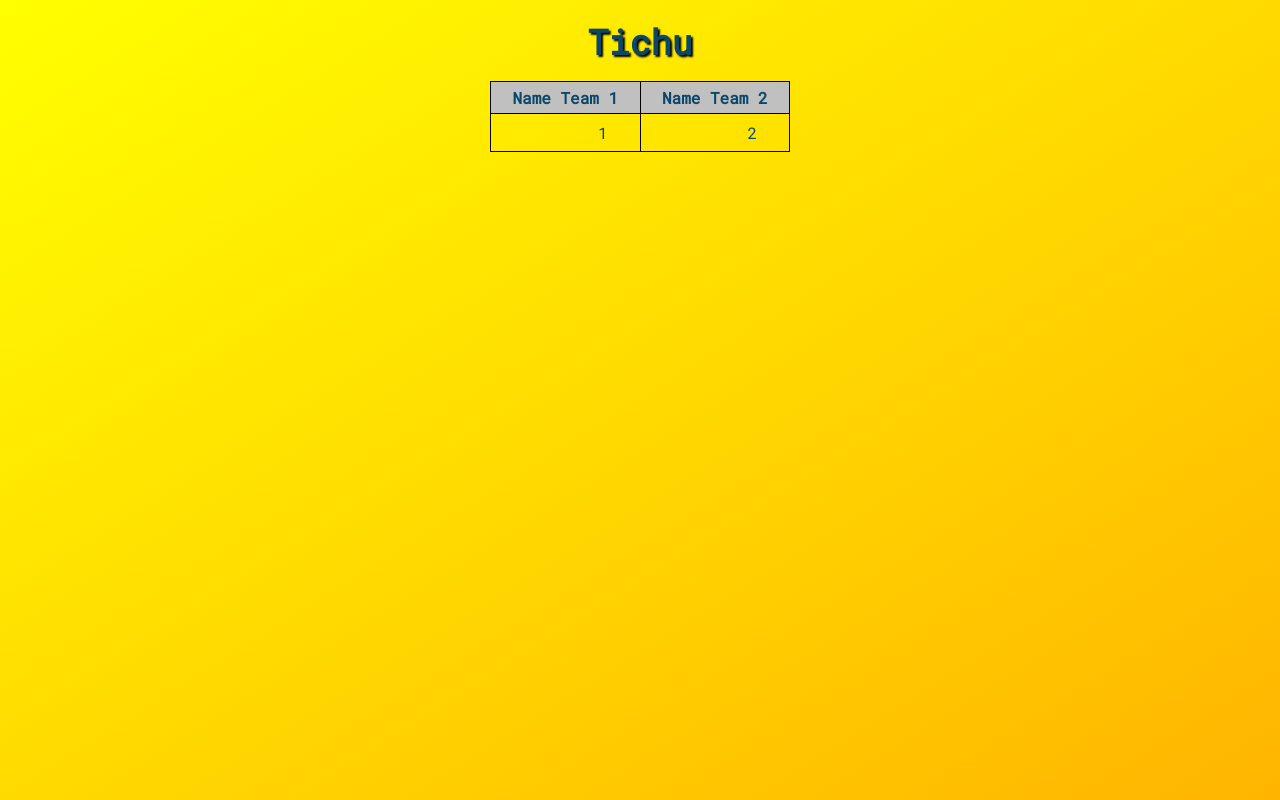
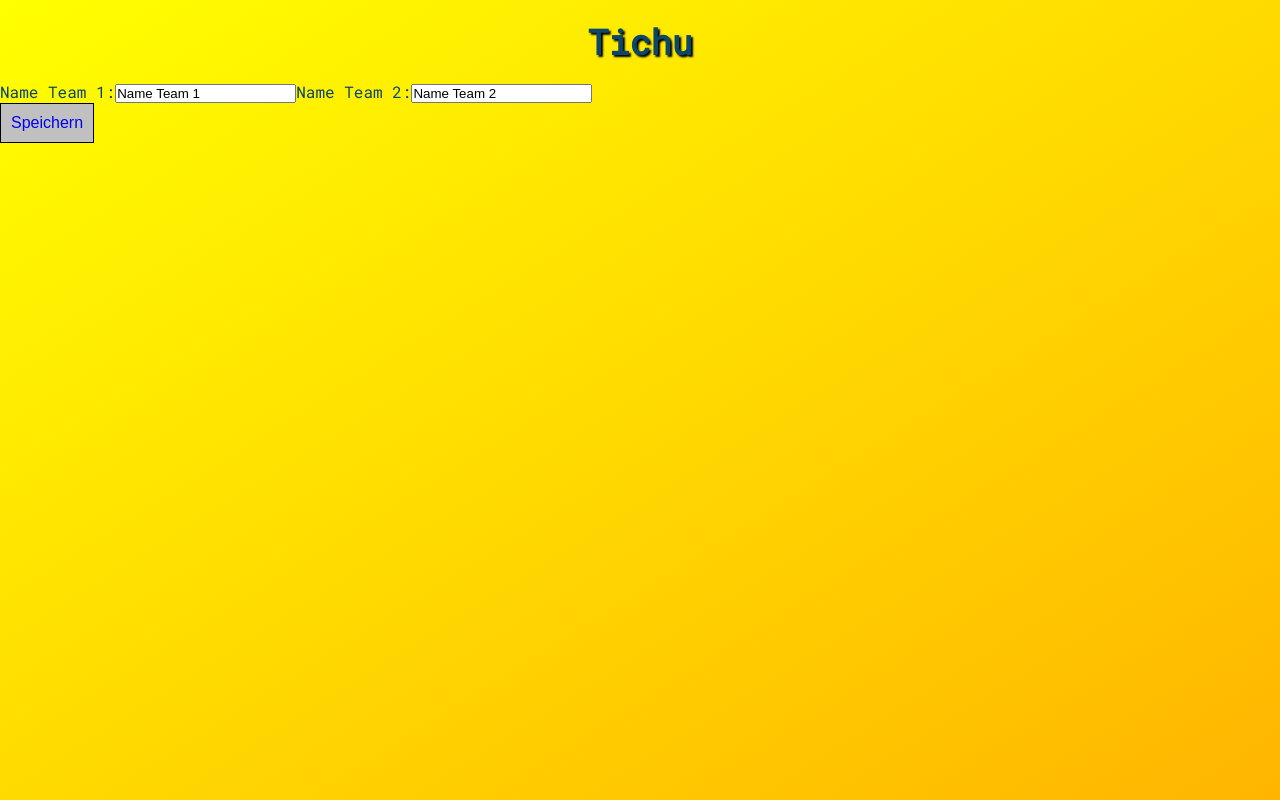
Before and after one commit to okoetter/react-test4, a React (Create React App) app: page /team-names in a window 1280 px wide. Built offline with nearby package versions, Linux system fonts and the light colour scheme.

Commit message:
Use react router for team names input

```diff
--- a/package.json
+++ b/package.json
@@ -8,6 +8,7 @@
     "@testing-library/user-event": "^7.2.1",
     "react": "^17.0.1",
     "react-dom": "^17.0.1",
+    "react-router-dom": "^5.2.0",
     "react-scripts": "3.4.4"
   },
   "scripts": {
--- a/src/App.css
+++ b/src/App.css
@@ -37,10 +37,20 @@ td {
   width: 300px;
   border-spacing: 0;
   border-collapse: collapse;
- }
+}
 
- .TichuTable th {
+.TichuTable th {
   /*width: 15em;*/
   height: 2em;
   vertical-align: middle;
+}
+
+.btn {
+  font-family: sans-serif;
+  display: inline-block;
+  background: silver;
+  padding: 10px;
+  text-align: center;
+  border: 1px solid black;
+  text-decoration: auto;
  }
--- a/src/App.js
+++ b/src/App.js
@@ -1,6 +1,8 @@
 import React from 'react';
+import { BrowserRouter as Router, Switch, Route, Link } from "react-router-dom";
+
 import './App.css';
-import TeamName from "./TeamName";
+import EnterPlayerNames from "./EnterPlayerNames";
 
 function App() {
   const [teamName1, setTeamName1] = React.useState("Name Team 1");
@@ -9,16 +11,28 @@ function App() {
   return (
     <div className="App">
       <h1>Tichu</h1>
+      <Router>
+        <Switch>
+          <Route path="/" exact>
             <table className="TichuTable">
+              <tbody>
                 <tr>
-          <th><TeamName name={teamName1} setName={setTeamName1} /></th>
-          <th><TeamName name={teamName2} setName={setTeamName2} /></th>
+                  <th>{teamName1}</th>
+                  <th>{teamName2}</th>
                 </tr>
                 <tr>
                 <td>1</td>
                 <td>2</td>
                 </tr>
+              </tbody>
             </table>
+            <div className="buttonBar">
+              <Link className="btn" to="/team-names">Team-Namen</Link>
+            </div>
+          </Route>
+          <Route path="/team-names" render={(props) => <EnterPlayerNames {...props} teamName1={teamName1} setTeamName1={setTeamName1} teamName2={teamName2} setTeamName2={setTeamName2} />} />
+        </Switch>
+      </Router>
     </div>
   );
 }
--- /dev/null
+++ b/src/EnterPlayerNames.js
@@ -0,0 +1,34 @@
+import React from 'react';
+import { Link } from "react-router-dom";
+
+const EnterPlayerNames = ({teamName1, setTeamName1, teamName2, setTeamName2}) => {
+  const SaveTeamNamesHandler = () => {
+    setTeamName1(document.querySelector(".team1").value.trim());
+    setTeamName2(document.querySelector(".team2").value.trim());
+  };
+
+  const TeamNameKeyDownHandler = (e) => {
+    if (e.key === "Enter") {
+      e.preventDefault();
+      document.querySelector(".btnSave").click();
+    }
+  };
+
+  return (
+    <>
+      <label>
+        Name Team 1:
+        <input className="team1" defaultValue={teamName1} onKeyDown={TeamNameKeyDownHandler} />
+      </label>
+      <label>
+        Name Team 2:
+        <input className="team2" defaultValue={teamName2} onKeyDown={TeamNameKeyDownHandler} />
+      </label>
+      <div>
+        <Link className="btn btnSave" to="/" onClick={SaveTeamNamesHandler}>Speichern</Link>
+      </div>
+    </>
+  );
+}
+
+export default EnterPlayerNames;
--- a/src/TeamName.css
+++ /dev/null
@@ -1,4 +0,0 @@
-.teamname {
-  width: 100%;
-  display: block;
-}
--- a/src/TeamName.js
+++ /dev/null
@@ -1,35 +0,0 @@
-import React from "react";
-import "./TeamName.css";
-
-const TeamName = ({ name, setName }) => {
-  const TeamNameChangeHandler = (e) => {
-    let input = e.target
-      .innerText
-      .replace("\n", "")
-      .trim();
-    setName(input);
-  };
-
-  /**
-   * Handle enter key press
-   */
-  const TeamNameKeyDownHandler = (e) => {
-    if (e.key === "Enter") {
-      e.preventDefault();
-      e.target.blur();
-    }
-  };
-
-  return (
-    <span
-      className="teamname"
-      contenteditable="true"
-      onBlur={TeamNameChangeHandler}
-      onKeyDown={TeamNameKeyDownHandler}
-    >
-      {name}
-    </span>
-  );
-};
-
-export default TeamName;
```
Also changed, not shown: 1 other file (tests, documents, lock files or other folders). Lines whose indentation alone changed are shown as unchanged.
